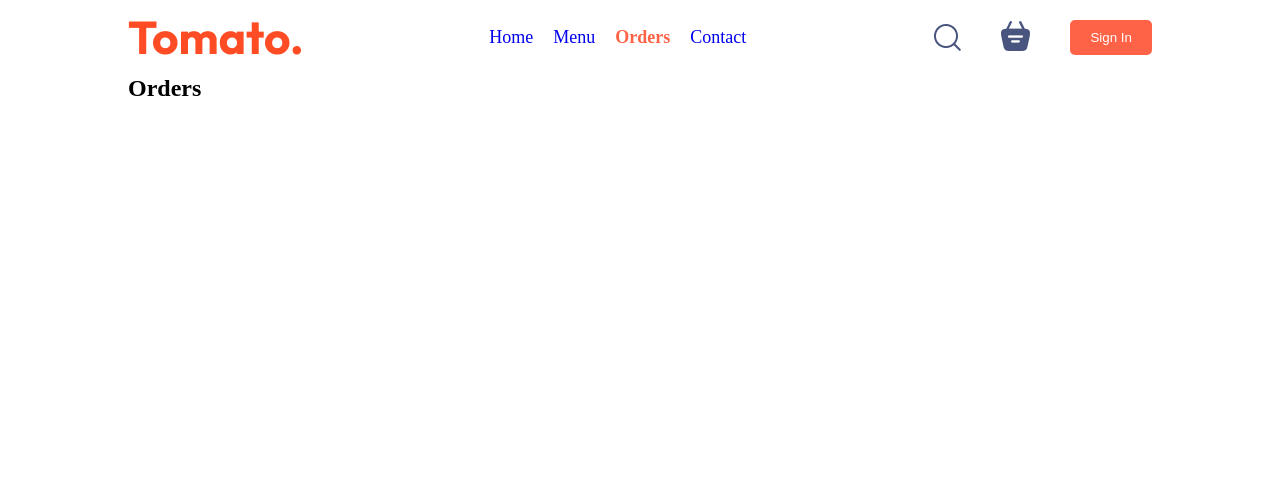
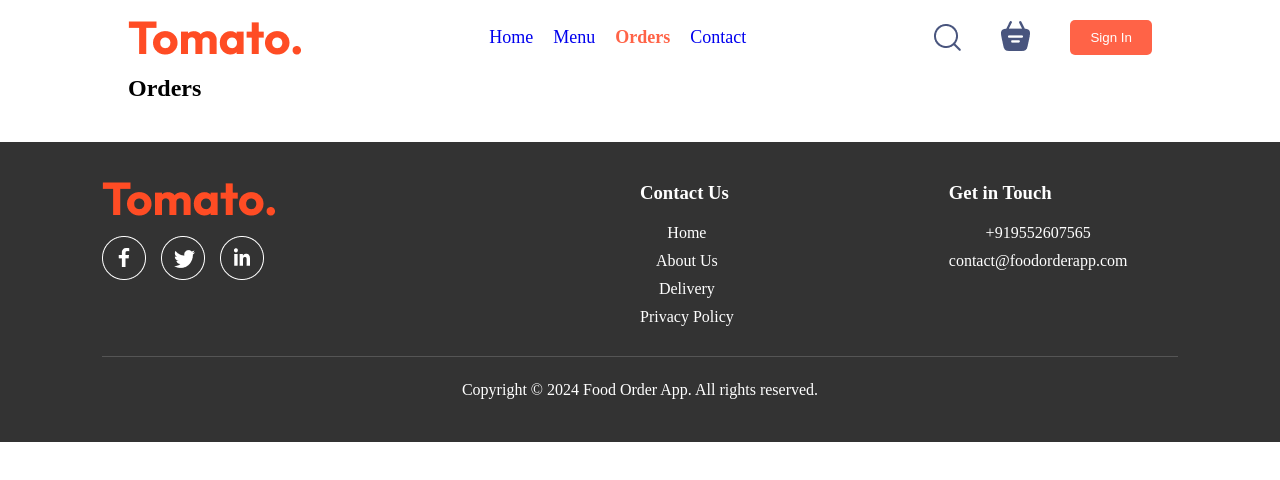
Before and after one commit to poojainhc/Food-Delivery-Website-In-MERN-Stack, a React (Vite) app in the folder frontend/: page /orders in a window 1280 px wide. Shown: the top 480 px of the page. Built offline with nearby package versions, Linux system fonts and the light colour scheme.

Commit message:
Added Footer

```diff
--- a/frontend/src/App.jsx
+++ b/frontend/src/App.jsx
@@ -3,18 +3,18 @@ import { Routes, Route } from "react-router-dom";
 import Home from "./pages/Home/Home";
 import Cart from "./pages/Cart/Cart";
 import Orders from "./pages/Orders/Orders";
+import Footer from "./components/Footer/Footer";
 function App() {
   return (
     <>
       <div className="App">
         <Navbar />
-
-
       <Routes >
         <Route path="/" element={<Home />} />
         <Route path="/cart" element={<Cart />} />
         <Route path="/orders" element={<Orders />} />
       </Routes>
+      <Footer/>
       </div>
     </>
   );
--- /dev/null
+++ b/frontend/src/components/Appdownload/Appdownload.css
@@ -0,0 +1,13 @@
+.appdownload {
+    margin: auto;
+    margin-top: 100px;
+    font-size: max(20px, 3vw);
+    text-align: center;
+    font-weight: 500;
+}
+.app-download-platform{
+    display: flex;
+    justify-content: center;
+    gap: max(2vw,10px);
+    margin-top: 40px;
+}
--- /dev/null
+++ b/frontend/src/components/Appdownload/Appdownload.jsx
@@ -0,0 +1,17 @@
+import React from 'react'
+import './Appdownload.css'
+import { assets } from '../../assets/frontend_assets/assets'
+
+function Appdownload() {
+  return (
+    <div className='appdownload' id='appdownload'>
+      <p>For the best experience, download our app<br /></p>
+      <div className='app-download-platform'>
+        <img src={assets.play_store} alt="Play Store" />
+        <img src={assets.app_store} alt="App Store" />
+      </div>
+    </div>
+  )
+}
+
+export default Appdownload
--- a/frontend/src/components/ExploreMenu/ExploreMenu.css
+++ b/frontend/src/components/ExploreMenu/ExploreMenu.css
@@ -6,8 +6,9 @@
     justify-content: space-between;
     overflow-x: scroll;
 }
-/* .explore-menu-list::-webkit-scrollbar {
-    display: none;} */
+ .explore-menu-list::-webkit-scrollbar {
+    display: none;
+}
 
 .explore-menu h2 {
     margin-bottom: 20px;
@@ -30,7 +31,7 @@
 }
 
 .explore-menu hr {
-    margin: 20px 0px;
+
     border: none;
     border-top: 3px solid #fa0505;
 }
--- a/frontend/src/components/Footer/Footer.css
+++ b/frontend/src/components/Footer/Footer.css
@@ -1,37 +1,48 @@
 .footer{
-    background-color: #333;
-    color: #fff;
-    text-align: center;
-    padding: 20px;
-    display: flex;
+    width: 100vw;        /* full screen width */
+    background-color:#333;
+    color:#fff;
+    text-align:center;
+    padding:40px 8vw;
+    display:flex;
+    flex-direction:column;
+    align-items:center;
+    gap:20px;
+    margin-top:40px;
+
+    margin-left:calc(-50vw + 50%);
 }
 
 .footer-content{
-    display: flex;
-    flex: 1;
-    justify-content: space-between;
+    width: 100%;
+    display: grid;
+    grid-template-columns: 2fr 1fr 1fr;
+    gap :80px;
+
 }
 
 .footer-socials-icons{
     display: flex;
     gap: 15px;
-    margin-top: 10px;
+    margin-right: 15px;
+    width: 40px;
 }
 
-.footer-content-center {
+.footer-content-center, .footer-content-right, .footer-content-left{
     display: flex;
     flex-direction: column;
-    align-items: center;
-    gap: 15px;
+    align-items: start;
+    gap: 20px;
 }
 
-.footer-content-center ul li{
-    gap: 15px;
+.footer-content-center ul li, .footer-content-right ul li, .footer-content-left ul li{
    padding: auto;
-   line-height: 25px;
+   margin-bottom: 10px;
+   list-style: none;
+   cursor: pointer;
 }
 
-.footer-content-right{
+.footer-copyright{
     display: flex;
     flex-direction: column;
     align-items: center;
@@ -39,3 +50,9 @@
     line-height: 25px;
 
 }
+
+.footer hr{
+    width: 100%;
+    border: none;
+    border-top: 1px solid #555;
+}
--- a/frontend/src/components/Footer/Footer.jsx
+++ b/frontend/src/components/Footer/Footer.jsx
@@ -8,10 +8,11 @@ function Footer() {
     <div className='footer-content'>
         <div className='footer-content-left'>
             <img src={assets.logo} alt="Logo" />
+
              <div className='footer-socials-icons'>
                 <img src={assets.facebook_icon} alt="Facebook" />
                 <img src={assets.twitter_icon} alt="Twitter" />
-                {/* <img src={assets.instagram_icon} alt="Instagram" /> */}
+                <img src={assets.linkedin_icon} alt="LinkedIn" />
 
              </div>
         </div>
@@ -33,8 +34,12 @@ function Footer() {
                 <li>contact@foodorderapp.com</li>
             </ul>
         </div>
+
     </div>
+    <hr/>
+        <p className='footer-copyright'>Copyright © 2024 Food Order App. All rights reserved.</p>
     </div>
+
   )
 
 }
--- a/frontend/src/pages/Home/Home.jsx
+++ b/frontend/src/pages/Home/Home.jsx
@@ -3,7 +3,7 @@ import './Home.css';
 import Header from '../../components/header/header';
 import ExploreMenu from "../../components/ExploreMenu/ExploreMenu";
 import FoodDisplay from '../../components/FoodDisplay/FoodDisplay';
-import Footer from '../../components/Footer/Footer';
+import Appdownload from '../../components/Appdownload/Appdownload';
 
 const Home = () => {
   const [category, setCategory] = useState("All");
@@ -12,7 +12,8 @@ const Home = () => {
       <Header/>
       <ExploreMenu category={category} setCategory={setCategory}/>
       <FoodDisplay category={category} />
-      <Footer/>
+      <Appdownload />
+
     </div>
   );
 };
```
